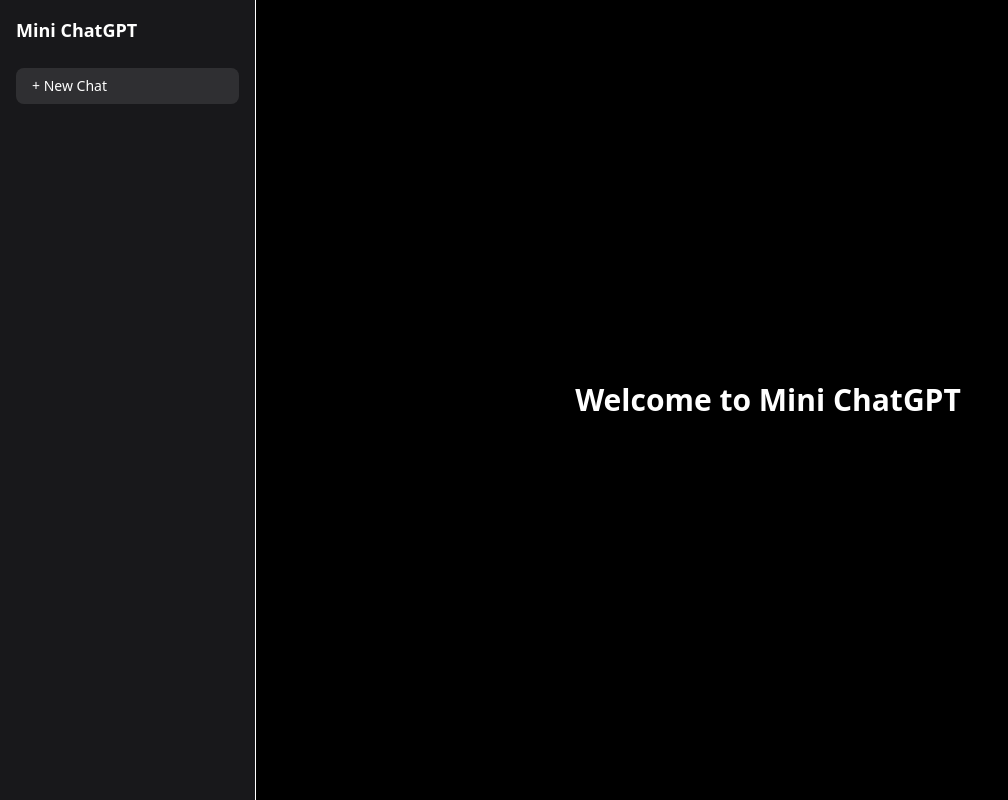
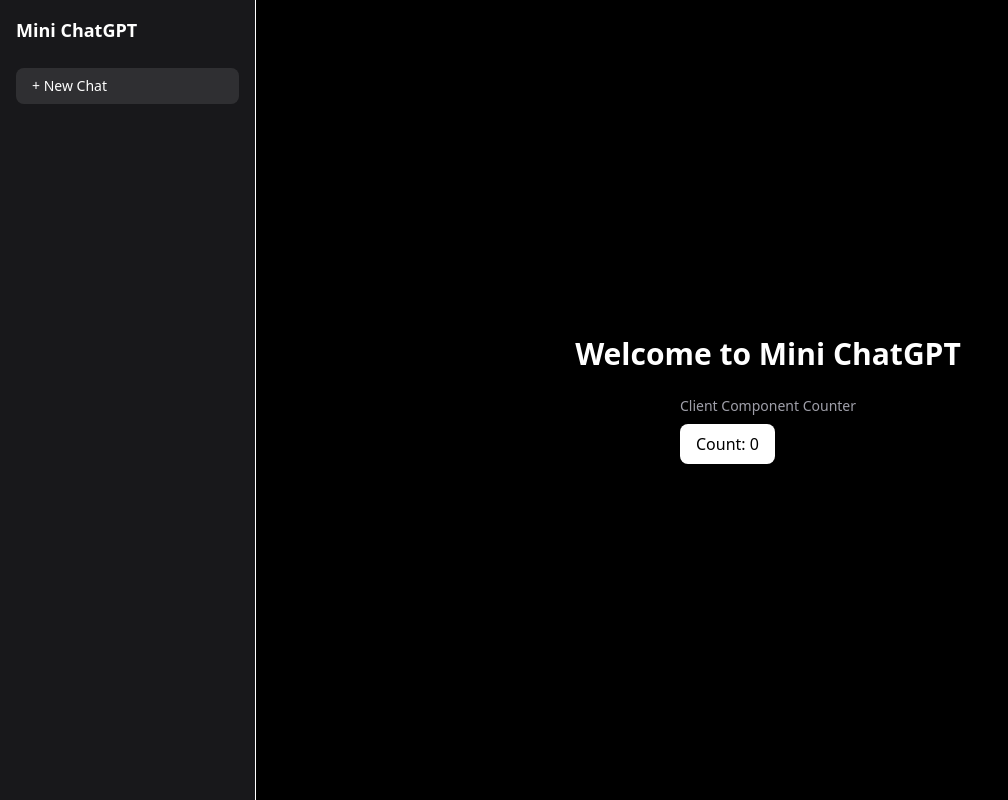
Before and after one commit to hosseinemami1370/mini-chatgpt, a Next.js app: page / in a window 1280 px wide. Shown: the whole page, without its empty margins (0-1008 px from the left). Built offline with nearby package versions, Linux system fonts and the light colour scheme.

Commit message:
feat(chat): add first client component with interactive counter

```diff
--- a/src/app/page.tsx
+++ b/src/app/page.tsx
@@ -1,13 +1,16 @@
 import { AppShell } from "@/components/layout/app-shell";
+import { ChatCounter } from "@/components/chat/chat-counter";
 
 export default function HomePage() {
   return (
     <AppShell>
-      <div className="flex min-h-screen items-center justify-center">
-        <h1 className="text-3xl font-bold">
-          Welcome to Mini ChatGPT
-        </h1>
-      </div>
-    </AppShell>
+    <div className="flex min-h-screen flex-col items-center justify-center">
+      <h1 className="text-3xl font-bold">
+        Welcome to Mini ChatGPT
+      </h1>
+
+      <ChatCounter />
+    </div>
+  </AppShell>
   );
 }
--- /dev/null
+++ b/src/components/chat/chat-counter.tsx
@@ -0,0 +1,22 @@
+"use client";
+
+import { useState } from "react";
+
+export function ChatCounter() {
+  const [count, setCount] = useState(0);
+
+  return (
+    <div className="mt-6">
+      <p className="mb-2 text-sm text-zinc-400">
+        Client Component Counter
+      </p>
+
+      <button
+        onClick={() => setCount(count + 1)}
+        className="rounded-lg bg-white px-4 py-2 text-black"
+      >
+        Count: {count}
+      </button>
+    </div>
+  );
+}
```
